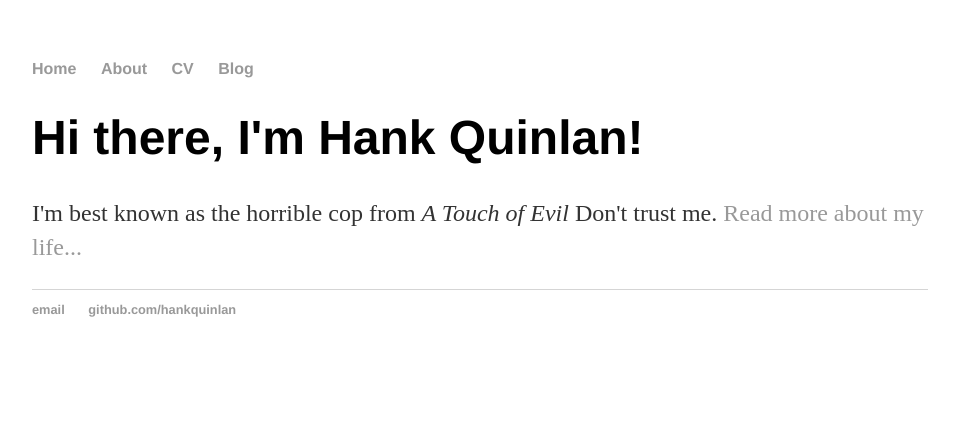
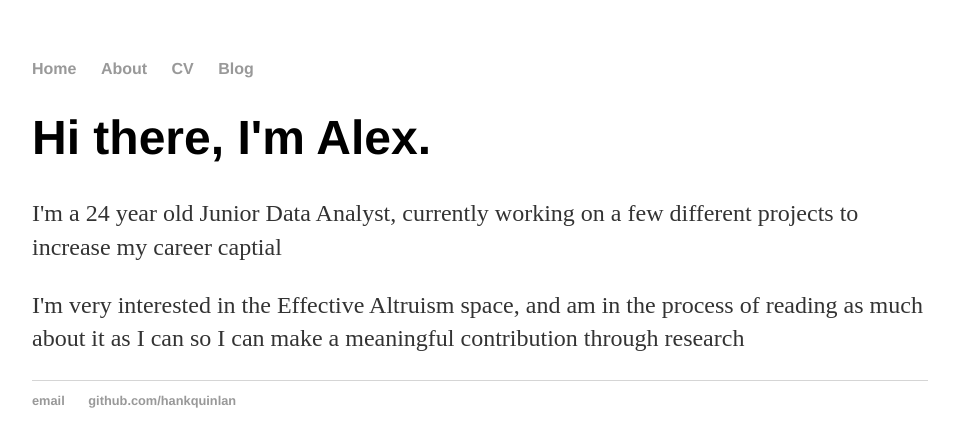
Before and after one commit to alexanderklarge/alexanderklarge.github.io, a Jekyll site: the page built from index.html, in a window 1280 px wide. Shown: the top 447 px of the page, without its empty margins (160-1115 px from the left). Built offline with Jekyll 4.4.1, drawn with Linux system fonts in a browser that asks for light colours.

Commit message:
Update index.html

```diff
--- a/index.html
+++ b/index.html
@@ -3,6 +3,7 @@
 title: Alexander K Large
 ---
 <div class="blurb">
-	<h1>Hi there, I'm Hank Quinlan!</h1>
-	<p>I'm best known as the horrible cop from <em>A Touch of Evil</em> Don't trust me. <a href="/about">Read more about my life...</a></p>
+	<h1>Hi there, I'm Alex.</h1>
+	<p>I'm a 24 year old Junior Data Analyst, currently working on a few different projects to increase my career captial</p>
+	<p>I'm very interested in the Effective Altruism space, and am in the process of reading as much about it as I can so I can make a meaningful contribution through research</p>
 </div><!-- /.blurb -->
```
